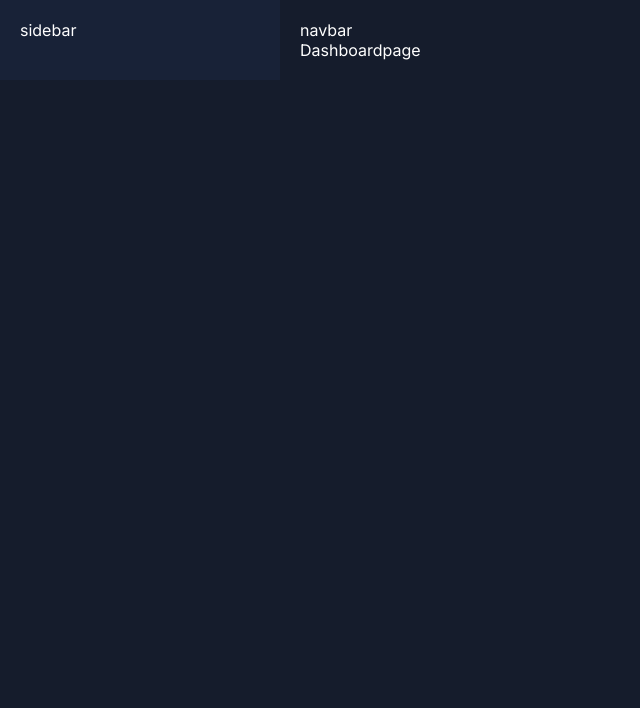
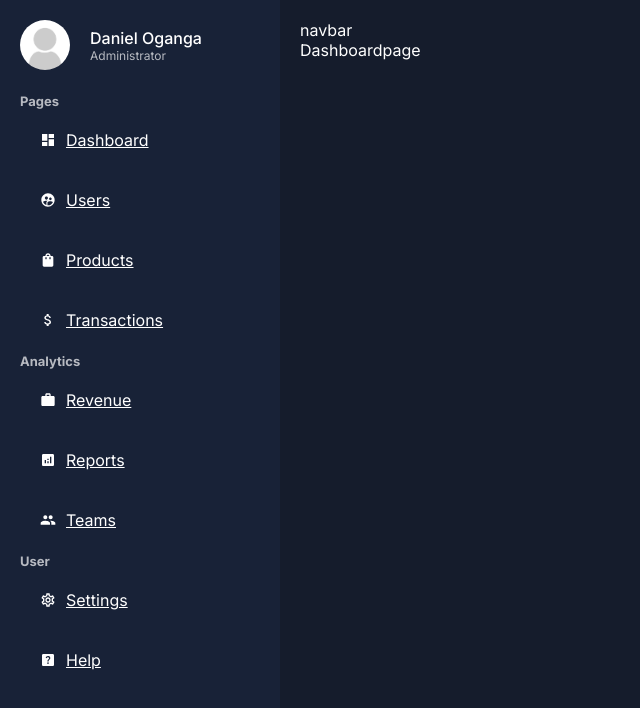
Before and after one commit to manlikeganga19/dashboard, a Next.js app: page /dashboard in a window 1280 px wide. Shown: the top 708 px of the page, without its empty margins (0-640 px from the left). Built offline with nearby package versions, Linux system fonts and the light colour scheme.

Commit message:
sidebar layout

```diff
--- /dev/null
+++ b/app/ui/dashboard/sidebar/menuLink/menuLink.jsx
@@ -0,0 +1,14 @@
+import React from "react";
+import styles from "./menuLink.module.css";
+import Link from "next/link";
+
+const menuLink = ({ item }) => {
+  return (
+    <Link href={item.path} className={styles.container}>
+      {item.icon}
+      {item.title}
+    </Link>
+  );
+};
+
+export default menuLink;
--- /dev/null
+++ b/app/ui/dashboard/sidebar/menuLink/menuLink.module.css
@@ -0,0 +1,6 @@
+.container{
+    padding: 20px;
+    display: flex;
+    align-items: center;
+    gap: 10px;
+}
--- a/app/ui/dashboard/sidebar/sidebar.jsx
+++ b/app/ui/dashboard/sidebar/sidebar.jsx
@@ -1,5 +1,8 @@
 import React from "react";
 import styles from "./sidebar.module.css";
+import MenuLink from "./menuLink/menuLink";
+import Image from "next/image";
+
 import {
   MdDashboard,
   MdSupervisedUserCircle,
@@ -77,7 +80,27 @@ const menuItems = [
 ];
 
 const sidebar = () => {
-  return <div className={styles.container}>sidebar</div>;
+  return (
+    <div className={styles.container}>
+    <div className={styles.user}>
+      <Image className={styles.userImage} src="/noavatar.png" alt="" width="50" height="50"/>
+      <div className={styles.userDetail}>
+        <span className={styles.username}>Daniel Oganga</span>
+        <span className={styles.userTitle}> Administrator</span>
+      </div>
+    </div>
+      <ul className={styles.list}>
+        {menuItems.map((cat) => (
+          <li key={cat.title}>
+            <span className={styles.cat}>{cat.title}</span>
+            {cat.list.map(item => (
+              <MenuLink item={item} key={item.title}/>
+            ))}
+          </li>
+        ))}
+      </ul>
+    </div>
+  );
 };
 
 export default sidebar;
--- a/app/ui/dashboard/sidebar/sidebar.module.css
+++ b/app/ui/dashboard/sidebar/sidebar.module.css
@@ -0,0 +1,34 @@
+.contianer {
+  position: sticky;
+  top: 40px;
+}
+.user {
+  display: flex;
+  align-items: center;
+  gap: 20px;
+  margin-bottom: 20px;
+}
+.userImage {
+  border-radius: 50%;
+  object-fit: cover;
+}
+.userDetail {
+  display: flex;
+  flex-direction: column;
+}
+.username {
+  font-weight: 500;
+}
+.userTitle {
+  font-size: 12px;
+  color: var(--textSoft);
+}
+.list {
+  list-style: none;
+}
+.cat {
+  color: var(--textSoft);
+  font-weight: bold;
+  font-size: 13px;
+  margin: 10px 0px;
+}
```
